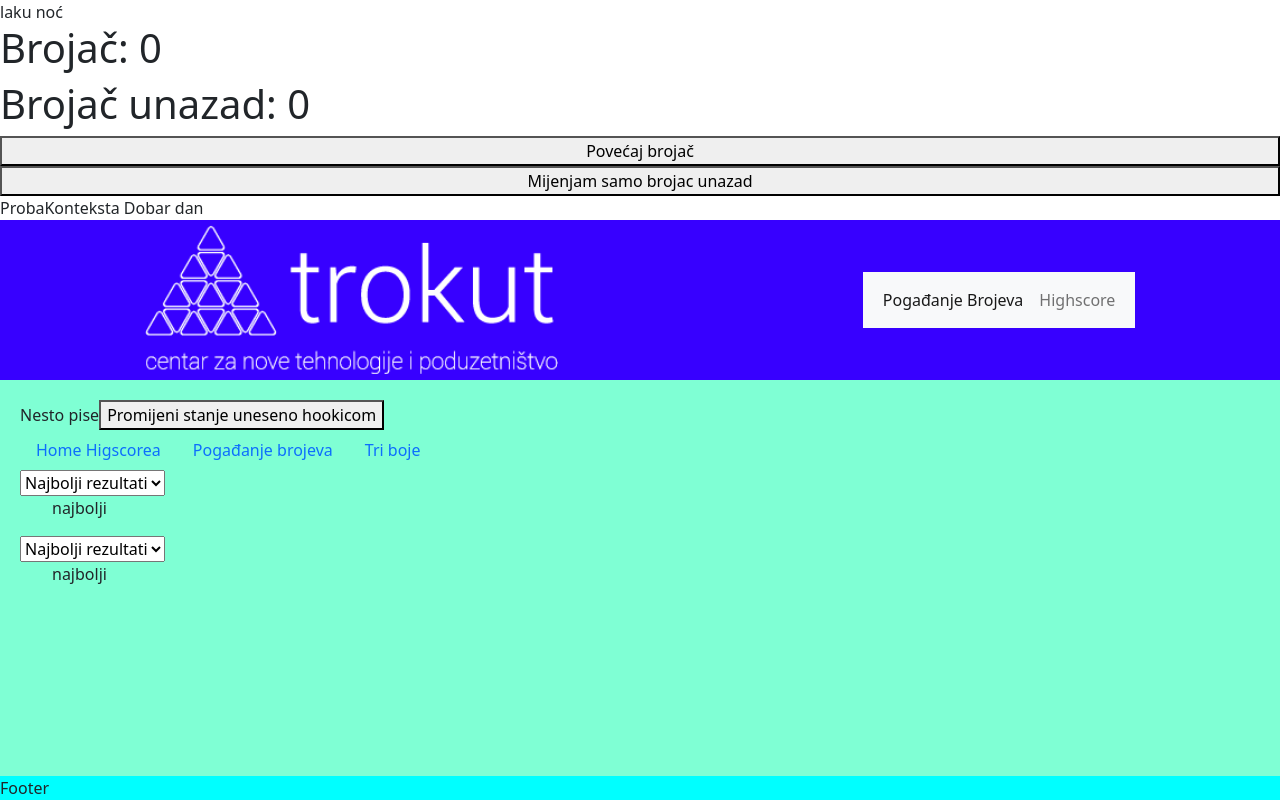
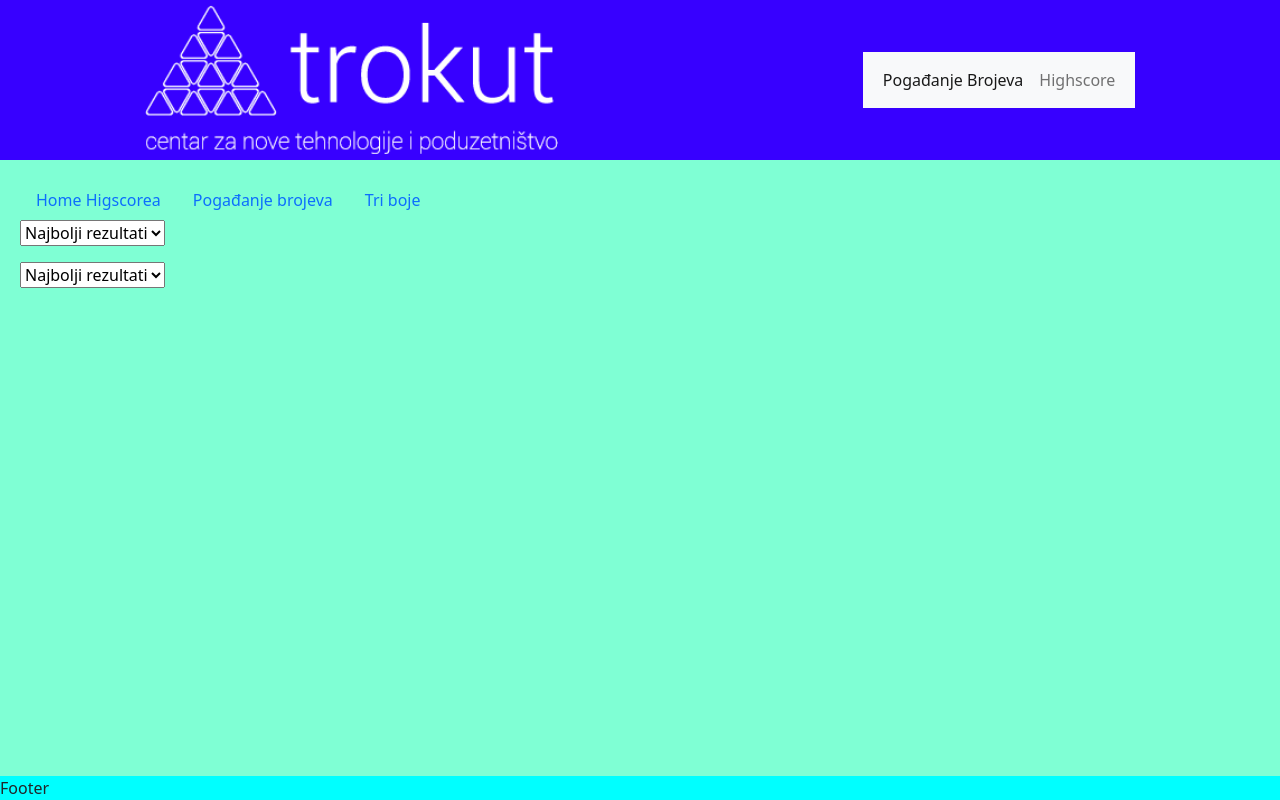
Before and after one commit to ZinUru99/IgraZaAntuna, a React (Create React App) app: page /highscore/igra1 in a window 1280 px wide. Built offline with nearby package versions, Linux system fonts and the light colour scheme.

Commit message:
u sredini predavanja petak

```diff
--- a/src/App.js
+++ b/src/App.js
@@ -5,8 +5,8 @@ import Header from "./components/Header";
 import Footer from "./components/Footer";
 import Login from "./components/Login";
 import Igra1Highscore from "./components/Highscore/Igra1";
-import VjezbamoHookice from "./components/VjezbamoHookice";
-import ProbaKonteksta from "./containers/ProbaKonteksta";
+//import VjezbamoHookice from "./components/VjezbamoHookice";
+//import ProbaKonteksta from "./containers/ProbaKonteksta";
 import izracunajIgru1 from "./services/izracunajIgru1";
 
 import { MojaTemaContext } from "./services/konteksti";
@@ -57,8 +57,6 @@ export default class App extends Component {
       <MojaTemaContext.Provider
         value={{ pozdrav: "Dobar dan", odzdrav: "laku noć" }}>
         <div id='nasApp'>
-          <VjezbamoHookice />
-          <ProbaKonteksta />
           <Header />
           <main>
             <Routes>
--- a/src/components/Highscore/Index.js
+++ b/src/components/Highscore/Index.js
@@ -3,6 +3,7 @@ import React, { useState, useEffect } from "react";
 import { NavLink, Link, Outlet } from "react-router-dom";
 
 const Highscore = ({ highscore }) => {
+  /*
   const [cijeliHighscore, setCijeliHighscore] = useState(highscore);
   const [nesto, setNesto] = useState("Nesto pise");
 
@@ -14,13 +15,15 @@ const Highscore = ({ highscore }) => {
   };
 
   useEffect(callbackFunction, [nesto]);
-
+  */
   return (
     <div>
+      {/*
       {nesto}
       <button onClick={() => setNesto(nesto + "A")}>
         Promijeni stanje uneseno hookicom
       </button>
+      */}
       <nav className='nav'>
         <NavLink
           className={({ isActive }) => {
--- a/src/components/Highscore/PrikazHighscorea.js
+++ b/src/components/Highscore/PrikazHighscorea.js
@@ -3,6 +3,27 @@ import { useState } from "react";
 
 const PrikazHighscorea = ({ parcijalniHighscore }) => {
   const [input, setInput] = useState("najbolji");
+  const brojIzlistanih = 7;
+
+  const sloziPrikazListe = () => {
+    if (input === "najbolji") {
+      return parcijalniHighscore.slice(0, brojIzlistanih).map(callbackNas);
+    } else {
+      return parcijalniHighscore
+        .reverse()
+        .slice(0, brojIzlistanih)
+        .map(callbackNas);
+    }
+  };
+
+  const callbackNas = (element, index) => {
+    return (
+      <li key={index}>
+        {element.ime} - {element.rezultat}
+      </li>
+    );
+  };
+
   return (
     <div>
       <select value={input} onChange={(e) => setInput(e.target.value)}>
@@ -12,7 +33,7 @@ const PrikazHighscorea = ({ parcijalniHighscore }) => {
         <option value='najgori'>Najgori rezultati</option>
       </select>
 
-      <ul>{input}</ul>
+      <ul>{sloziPrikazListe()}</ul>
     </div>
   );
 };
```
